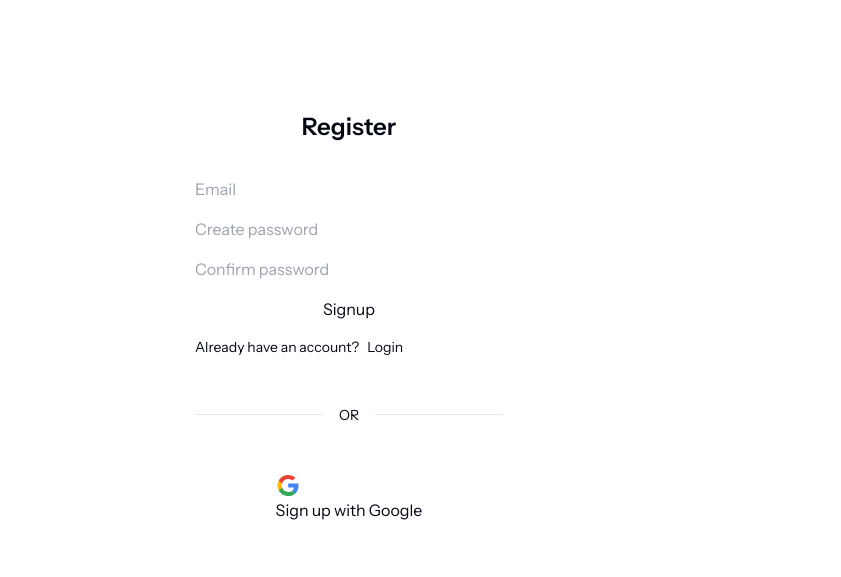
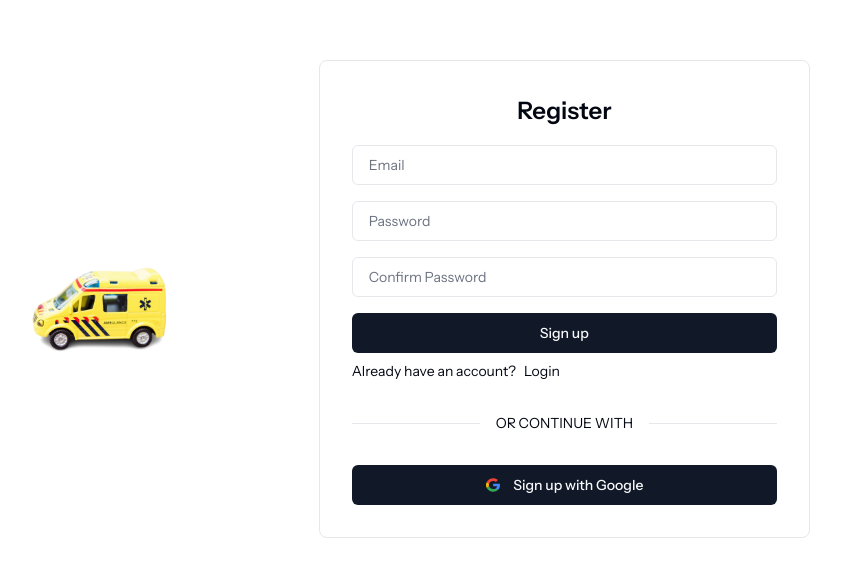
Before and after one commit to nikolasdevs/carefinder, a Next.js app: page /register in a window 1280 px wide. Shown: the part 101-678 px from the top of the page, without its empty margins (291-1132 px from the left). Built offline with nearby package versions, Linux system fonts and the light colour scheme; no server answers.

Commit message:
auth pages redesigned

```diff
--- a/app/login/page.tsx
+++ b/app/login/page.tsx
@@ -23,7 +23,6 @@ import authImg from "../../public/heroImg.png";
 import {
   FormField,
   FormItem,
-  FormLabel,
   FormControl,
   FormMessage,
 } from "@/components/ui/form";
--- a/app/register/page.tsx
+++ b/app/register/page.tsx
@@ -5,8 +5,29 @@ import React, { useEffect, useState } from "react";
 import googleLogo from "../../public/google.svg";
 import { useAuth } from "@/store";
 import { useRouter } from "next/navigation";
-import { GoogleAuthProvider, onAuthStateChanged, signInWithPopup, User } from "firebase/auth";
+import {
+  GoogleAuthProvider,
+  onAuthStateChanged,
+  signInWithPopup,
+  User,
+} from "firebase/auth";
 import { auth } from "../firebase/config";
+import { FormProvider, useForm } from "react-hook-form";
+import { zodResolver } from "@hookform/resolvers/zod";
+
+import { Button } from "@/components/ui/button";
+import { Input } from "@/components/ui/input";
+import {
+  FormField,
+  FormItem,
+  FormControl,
+  FormMessage,
+} from "@/components/ui/form";
+import { registerSchema } from "@/utils/validationSchema";
+import { z } from "zod";
+import authImg from "../../public/heroImg.png";
+
+type RegisterFormInputs = z.infer<typeof registerSchema>;
 
 const Register = () => {
   const { Signup, error, message } = useAuth((state) => ({
@@ -15,19 +36,25 @@ const Register = () => {
     message: state.message,
   }));
   const [user, setUser] = useState<null | User>(null);
-  const [email, setEmail] = useState("");
-  const [password, setPassword] = useState("");
-  const [confirmPassword, setConfirmPassword] = useState("");
   const router = useRouter();
 
-  const handleRegister = async (event: React.FormEvent<HTMLFormElement>) => {
-    event.preventDefault();
-    if (password !== confirmPassword) {
+  const methods = useForm<RegisterFormInputs>({
+    resolver: zodResolver(registerSchema),
+  });
+
+  const {
+    handleSubmit,
+    register,
+    formState: { errors, isSubmitting },
+  } = methods;
+
+  const onSubmit = async (data: RegisterFormInputs) => {
+    if (data.password !== data.confirmPassword) {
       useAuth.setState({ error: "Passwords do not match." });
       return;
     }
     try {
-      await Signup(email, password, confirmPassword);
+      await Signup(data.email, data.password, data.confirmPassword);
       router.push("/login");
     } catch (e) {
       const errorMessage =
@@ -65,55 +92,83 @@ const Register = () => {
   };
 
   return (
-    <div className=" w-full flex items-center justify-center h-screen">
-      <div className="flex flex-col  md:max-w-1/2  items-center justify-center h-auto px-8">
-        <div className="my-8">
-          <h1 className=" text-[1.5rem] font-semibold">Register</h1>
+    <div className="w-full flex md:flex-row flex-col items-center justify-center h-screen  md:gap-1">
+      <div className="hidden md:flex flex-col md:w-1/3 items-center justify-center h-auto px-8 ">
+        <Image src={authImg} alt="hospital vehicle " />
       </div>
-        <form onSubmit={handleRegister} className="flex flex-col gap-4 w-full">
-          <input
-            className="input"
-            type="email"
-            placeholder="Email"
-            value={email}
-            onChange={(e) => setEmail(e.target.value)}
+      <div className="flex flex-col md:max-w-1/2 items-center justify-center h-auto px-8 border rounded-lg  py-8">
+        <div className="mb-4  ">
+          <h1 className="text-[1.5rem] font-semibold">Register</h1>
+        </div>
+        <FormProvider {...methods}>
+          <form
+            className="flex flex-col gap-4 w-full"
+            onSubmit={handleSubmit(onSubmit)}
+          >
+            <FormField
+              control={methods.control}
+              name="email"
+              render={({ field }: { field: any }) => (
+                <FormItem>
+                  <FormControl>
+                    <Input placeholder="Email" {...field} />
+                  </FormControl>
+                  <FormMessage>{errors.email?.message}</FormMessage>
+                </FormItem>
+              )}
             />
-          <input
-            className="input"
+            <FormField
+              control={methods.control}
+              name="password"
+              render={({ field }: { field: any }) => (
+                <FormItem>
+                  <FormControl>
+                    <Input type="password" placeholder="Password" {...field} />
+                  </FormControl>
+
+                  <FormMessage>{errors.password?.message}</FormMessage>
+                </FormItem>
+              )}
+            />
+            <FormField
+              control={methods.control}
+              name="confirmPassword"
+              render={({ field }: { field: any }) => (
+                <FormItem>
+                  <FormControl>
+                    <Input
                       type="password"
-            placeholder="Create password"
-            value={password}
-            onChange={(e) => setPassword(e.target.value)}
+                      placeholder="Confirm Password"
+                      {...field}
                     />
-          <input
-            className="input"
-            type="password"
-            placeholder="Confirm password"
-            value={confirmPassword}
-            onChange={(e) => setConfirmPassword(e.target.value)}
+                  </FormControl>
+
+                  <FormMessage>{errors.confirmPassword?.message}</FormMessage>
+                </FormItem>
+              )}
             />
-          <button type="submit" className="auth-btn">
-            Signup
-          </button>
+            <Button type="submit" className="auth-btn" disabled={isSubmitting}>
+              Sign up
+            </Button>
             {error && <p className="text-danger">{error}</p>}
             {message && <p className="text-success">{message}</p>}
           </form>
-        <div className="flex mt-4 gap-2 items-center text-sm w-full">
+        </FormProvider>
+        <div className="flex mt-2 gap-2 items-center text-sm w-full">
           <p>Already have an account?</p>
-          <Link className="text-primary-dark hover:font-medium" href="/login">
+          <Link href="/login" className="text-primary-dark hover:font-medium">
             Login
           </Link>
         </div>
-        <div className="md:my-12 my-6 before:mr-4 before:w-32 before:h-[.7px] before:bg-gray-200 after:w-32 after:h-[.7px] after:bg-gray-200 flex items-center justify-center after:ml-4 text-sm w-full">
-          OR
+        <div className="md:my-8 my-6 before:mr-4 before:w-32 before:h-[.7px] before:bg-gray-200 after:w-32 after:h-[.7px] after:bg-gray-200 flex items-center justify-center after:ml-4 text-sm w-full">
+          OR CONTINUE WITH
         </div>
-
-        <div className="gAuthBtn" onClick={handleGoogle}>
+        <Button className="flex gap-3 w-full" onClick={handleGoogle}>
           <span>
-            <Image src={googleLogo} width={24} height={24} alt="google logo" />
+            <Image src={googleLogo} width={16} height={16} alt="google logo" />
           </span>
           Sign up with Google
-        </div>
+        </Button>
       </div>
     </div>
   );
--- /dev/null
+++ b/components/ui/label.tsx
@@ -0,0 +1,26 @@
+"use client"
+
+import * as React from "react"
+import * as LabelPrimitive from "@radix-ui/react-label"
+import { cva, type VariantProps } from "class-variance-authority"
+
+import { cn } from "@/lib/utils"
+
+const labelVariants = cva(
+  "text-sm font-medium leading-none peer-disabled:cursor-not-allowed peer-disabled:opacity-70"
+)
+
+const Label = React.forwardRef<
+  React.ElementRef<typeof LabelPrimitive.Root>,
+  React.ComponentPropsWithoutRef<typeof LabelPrimitive.Root> &
+    VariantProps<typeof labelVariants>
+>(({ className, ...props }, ref) => (
+  <LabelPrimitive.Root
+    ref={ref}
+    className={cn(labelVariants(), className)}
+    {...props}
+  />
+))
+Label.displayName = LabelPrimitive.Root.displayName
+
+export { Label }
```
Lines whose indentation alone changed are shown as unchanged.
